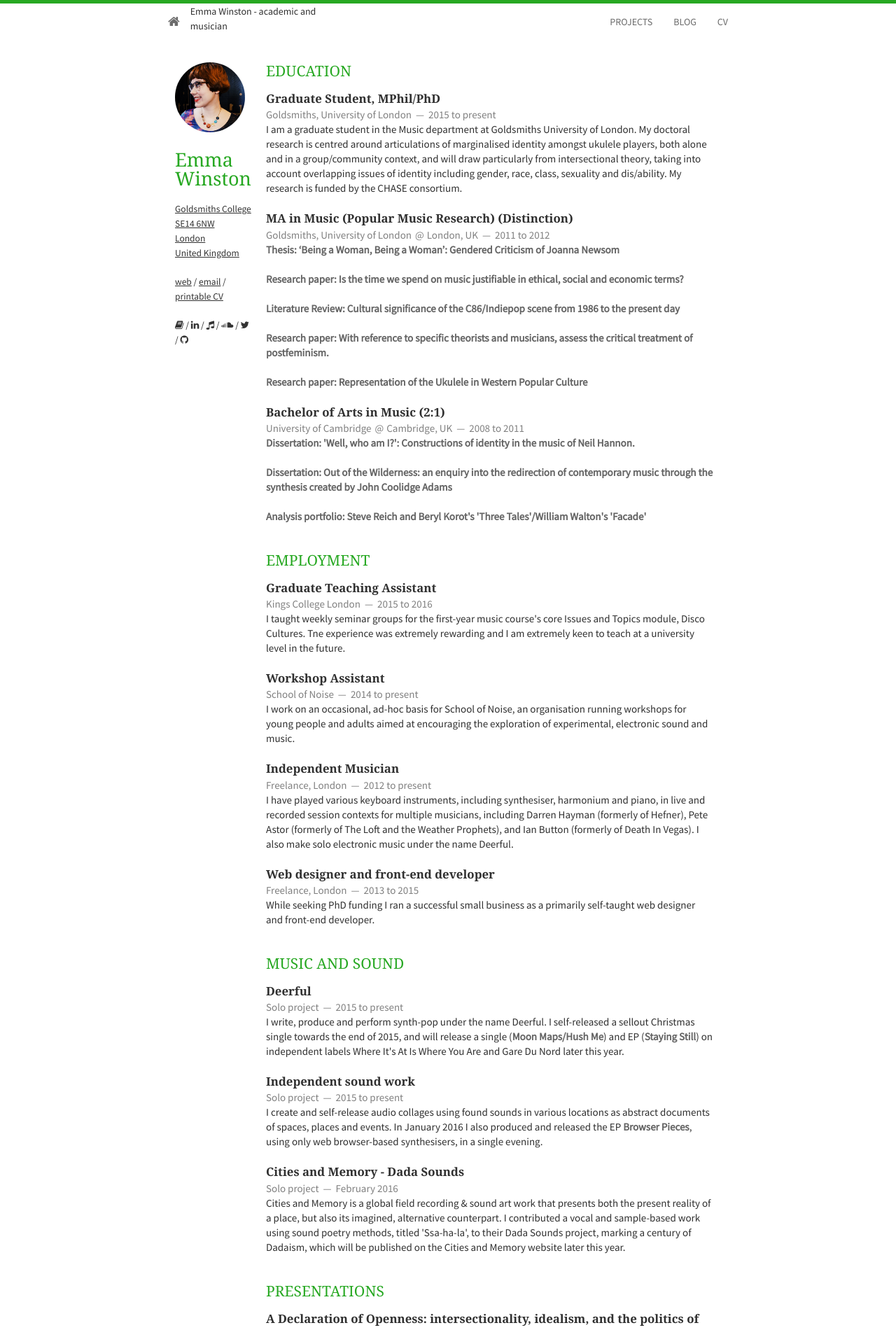
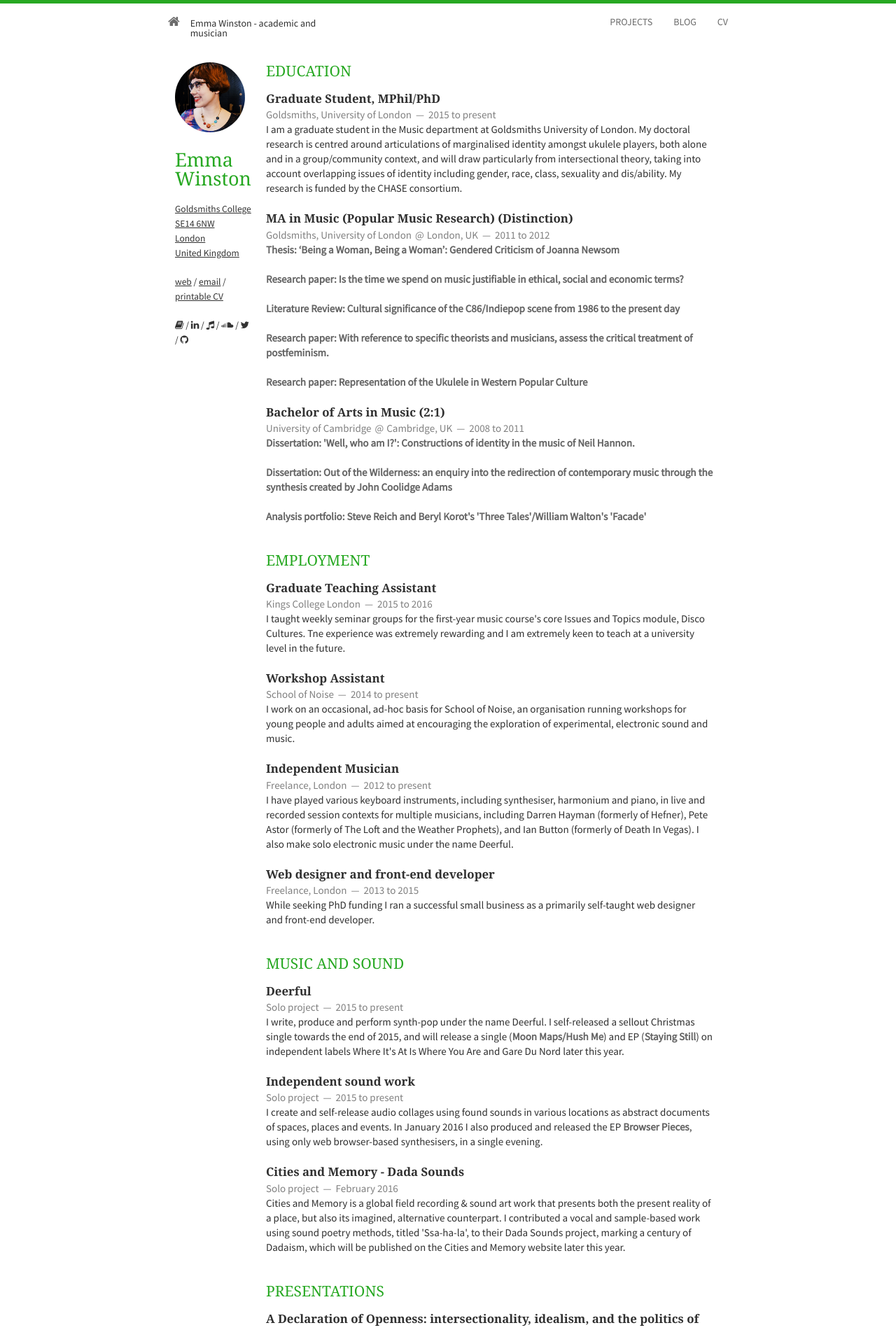
Before and after one commit to emmawinston/cv, a Jekyll site: the page built from index.html, in a window 1280 px wide. Shown: the top 1900 px of the page at 70% size. Built offline with Jekyll 4.4.1, drawn with Linux system fonts in a browser that asks for light colours; nearby versions of some CDN libraries; Markdown is read by kramdown in place of the engine named in the settings; the list of posts is cut into pages by our own code.

Commit message:
styling title

```diff
--- a/static/css/layout.css
+++ b/static/css/layout.css
@@ -75,6 +75,9 @@ body {
 
 .navbar-header p {
   font-size: 14px;
+  margin-top: 20px;
+  margin-bottom: 10px;
+  line-height: 1em;
 }
 @media (max-width: 767px) {
   .navbar-default .navbar-nav .open .dropdown-menu > li > a {
```
